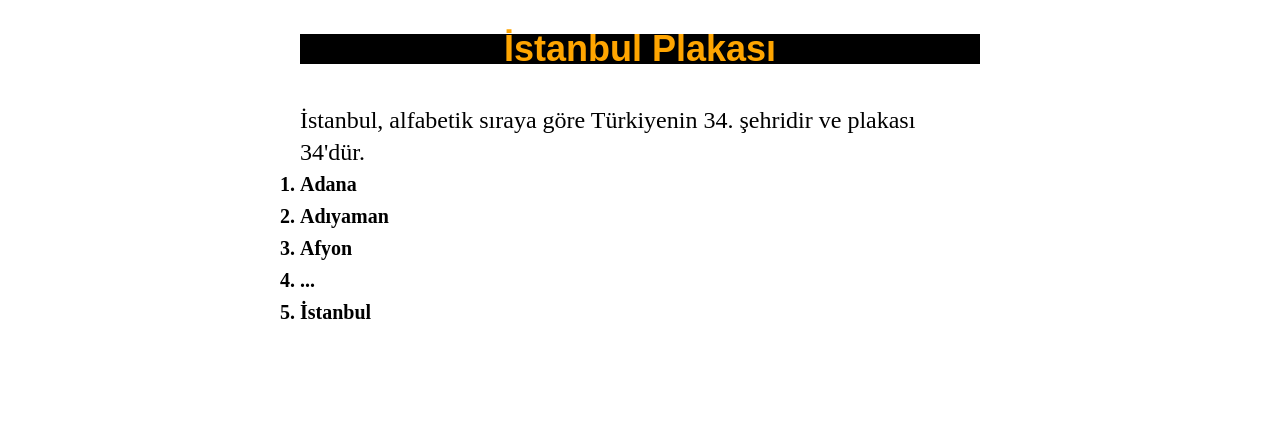
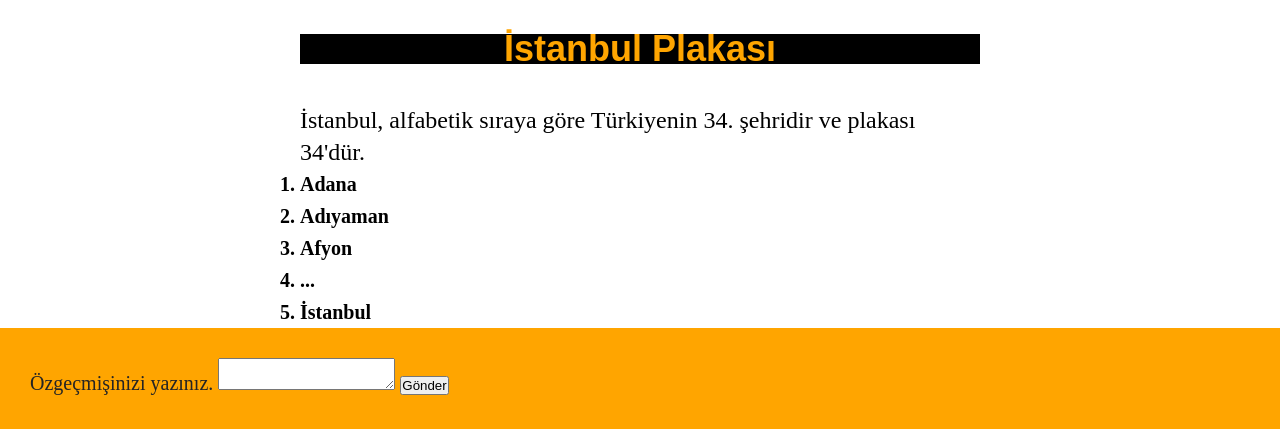
Before and after one commit to nilay-yazicioglu/istanbul-tanitim, a website: page index.html in a window 1280 px wide. Shown: the part 1888-2317 px from the top of the page. Before the commit the page ends 2216 px from the top, so only its background shows below. Drawn offline with Linux system fonts and the light colour scheme.

Commit message:
Update index.html
form eklendi. added form.

```diff
--- a/index.html
+++ b/index.html
@@ -101,6 +101,14 @@
         <li>İstanbul</li>
       </ol>
     </div>
+    <div id="ozgecmis">
+       <form id="cvForm">
+
+        <label>Özgeçmişinizi yazınız.</label>
+        <textarea id="özgeçmiş"></textarea>
+        <button type="submit">Gönder</button>
+      </form>
+      </div>
  <script src="index.js"></script>
   </body>
 </html>
```
